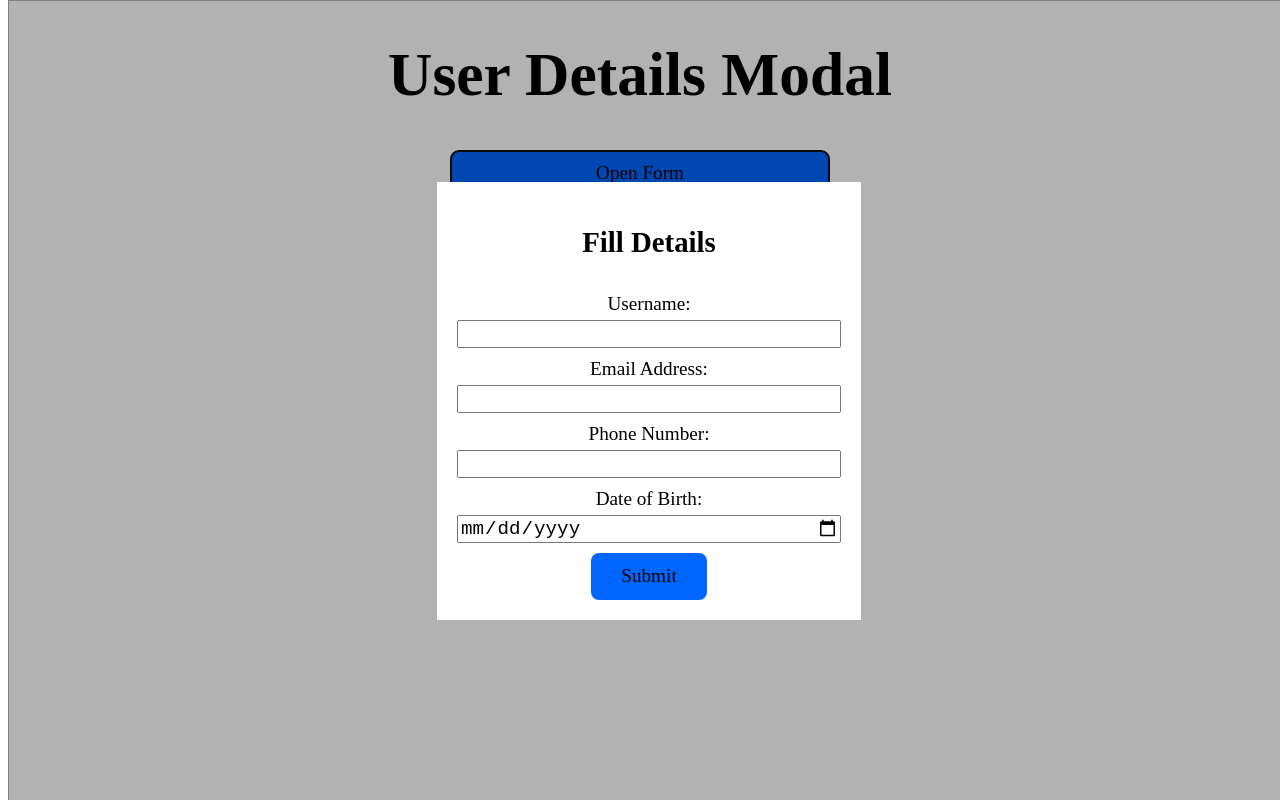
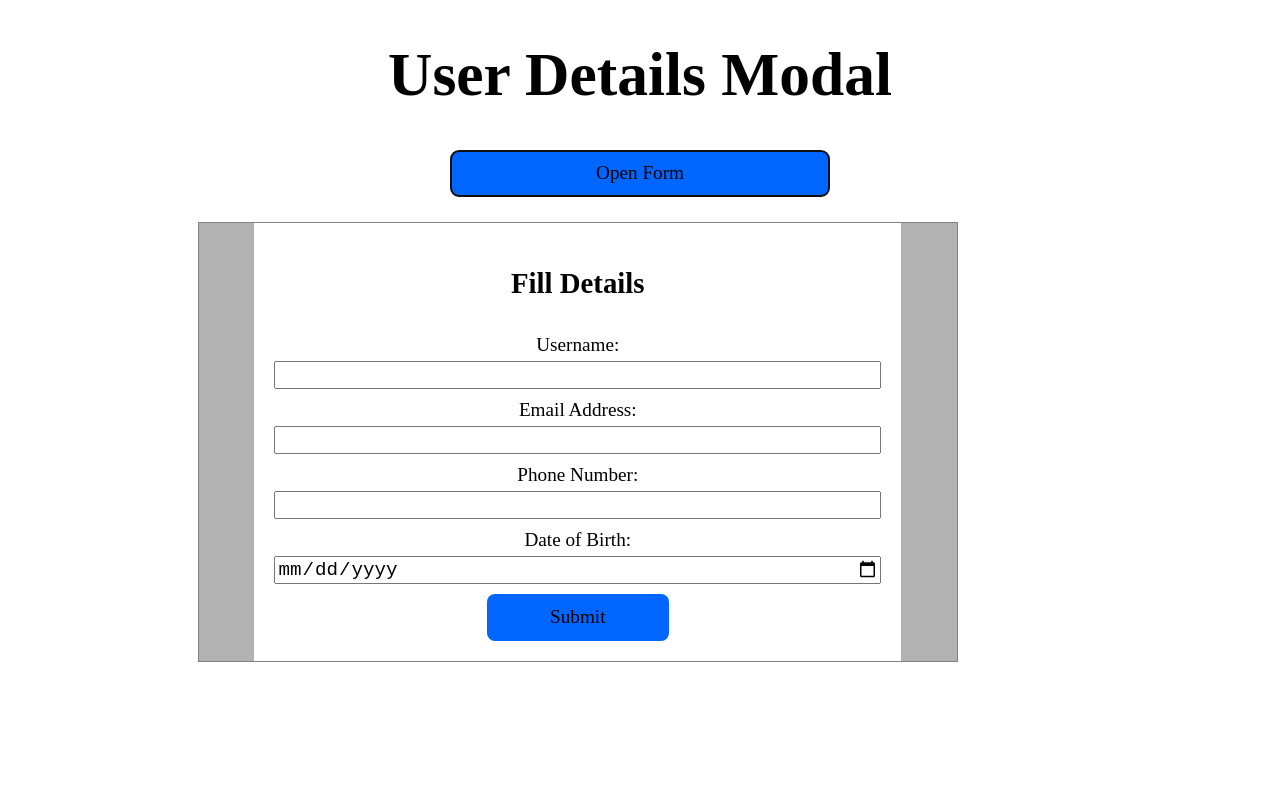
Before and after one commit to Sriganesh-G/xmodal, a React (Vite) app: page / in a window 1280 px wide. Both pictures are taken after a click on the button "Open Form". Built offline with nearby package versions, Linux system fonts and the light colour scheme.

Commit message:
found issue tried resolving

```diff
--- a/src/App.css
+++ b/src/App.css
@@ -13,17 +13,17 @@
 }
 .modal-content {
   border: 1px solid gray;
-  margin: 0 auto;
-  /* padding: 10px; */
   background-color: rgba(0, 0, 0, 0.3);
-
-  width: 100%;
-  height: 100vh;
+  margin: 2% 0% 0% 0%;
   z-index: 10;
-  position: fixed;
-  top: 0;
   display: grid;
   place-items: center;
+  width: 60%;
+  max-width: 60%;
+  position: relative;
+  right: 0;
+  left: 15%;
+  padding: 0%;
 }
 form {
   background-color: white;
@@ -32,10 +32,7 @@ form {
   flex-direction: column;
   gap: 10px;
   height: fit-content;
-  width: 30%;
-  margin: 0 auto;
-  /* position: fixed;
-  transform: translate(100%, 100%); */
+  width: 80%;
 }
 .input-group {
   display: flex;
--- a/src/App.jsx
+++ b/src/App.jsx
@@ -1,29 +1,52 @@
+import React, { useState, useRef, useEffect } from "react";
 import "./App.css";
-import React, { useState } from "react";
+
 function App() {
   const [isOpen, setIsOpen] = useState(false);
+  const modalRef = useRef(null);
+
   const clickHandler = () => {
     setIsOpen(true);
   };
 
+  // Close the modal if clicked outside the modal content
   const closeHandler = (e) => {
-    console.log(e.target.className);
-    if (e.target.className === "modal-content") setIsOpen(false);
+    if (modalRef.current && !modalRef.current.contains(e.target)) {
+      setIsOpen(false);
+    }
   };
 
+  // Add event listener when modal opens to detect outside clicks
+  useEffect(() => {
+    if (isOpen) {
+      document.addEventListener("mousedown", closeHandler);
+    } else {
+      document.removeEventListener("mousedown", closeHandler);
+    }
+
+    // Cleanup the event listener when modal closes or component unmounts
+    return () => {
+      document.removeEventListener("mousedown", closeHandler);
+    };
+  }, [isOpen]);
+
+  // Handle form submission and validation
   const submitHandler = (e) => {
     e.preventDefault();
-    if (e.target.phoneNo.value.toString().length !== 10) {
+    const phone = e.target.phoneNo.value;
+    const dob = new Date(e.target.dob.value);
+
+    if (phone.length !== 10) {
       alert("Invalid phone number. Please enter a 10-digit phone number.");
-    } else if (new Date(e.target.dob.value).getTime() > Date.now()) {
+    } else if (dob.getTime() > Date.now()) {
       alert("Invalid date of birth. Date of birth cannot be in the future.");
     } else {
       e.target.username.value = "";
       e.target.email.value = "";
       e.target.phoneNo.value = "";
       e.target.dob.value = "";
+      setIsOpen(false); // Close the modal after successful submission
     }
-    console.log(e.target.dob.value);
   };
 
   return (
@@ -32,13 +55,12 @@ function App() {
         <h1>User Details Modal</h1>
         <button onClick={clickHandler}>Open Form</button>
         {isOpen && (
-          <div className="modal">
-            <div className="modal-content" onClick={closeHandler}>
+          <div className="modal-content" ref={modalRef} style={{}}>
             <form onSubmit={submitHandler}>
               <h2>Fill Details</h2>
               <div className="input-group">
                 <label htmlFor="username">Username: </label>
-                  <input type="text" name="username" id="username" />
+                <input type="text" name="username" id="username" required />
               </div>
               <div className="input-group">
                 <label htmlFor="email">Email Address:</label>
@@ -50,13 +72,12 @@ function App() {
               </div>
               <div className="input-group">
                 <label htmlFor="dob">Date of Birth:</label>
-                  <input type="date" name="dob" id="dob" />
+                <input type="date" name="dob" id="dob" required />
               </div>
               <button type="submit" className="submit-button">
                 Submit
               </button>
             </form>
-            </div>
           </div>
         )}
       </div>
```
Lines whose indentation alone changed are shown as unchanged.
